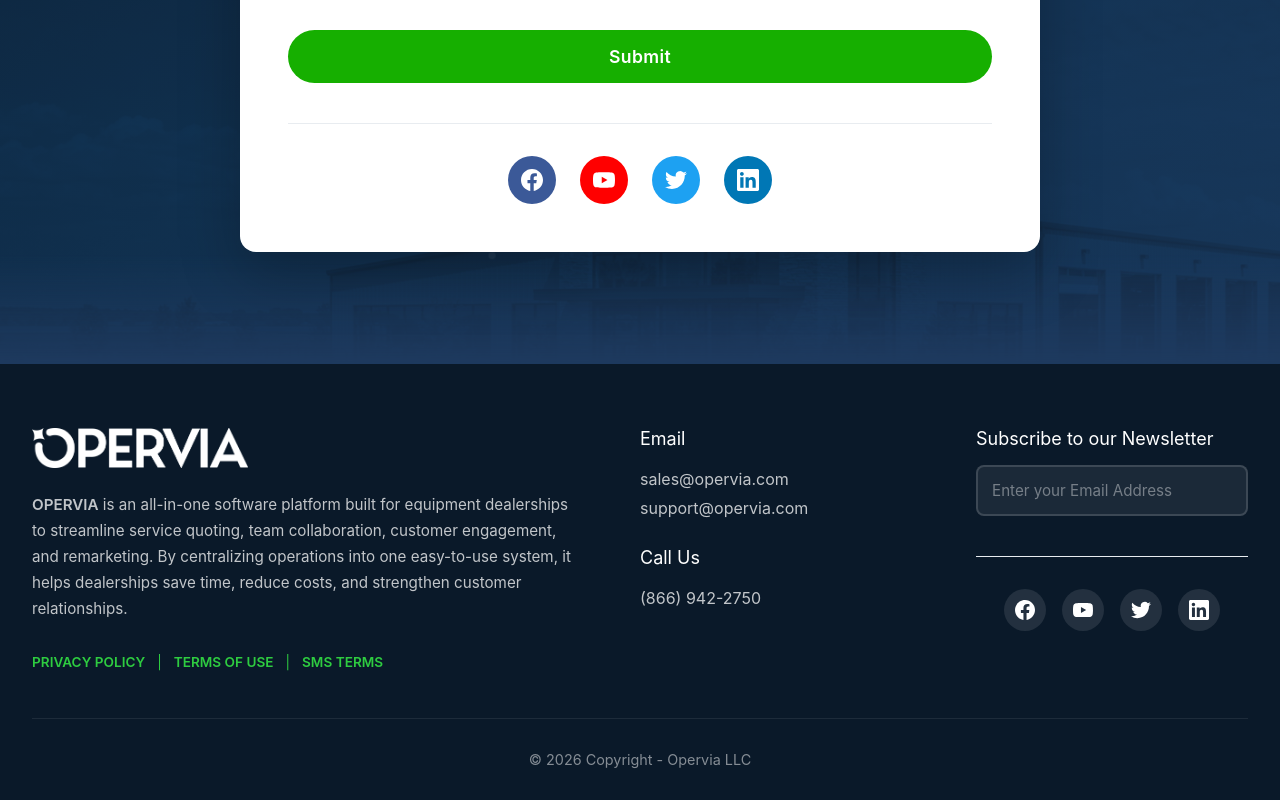
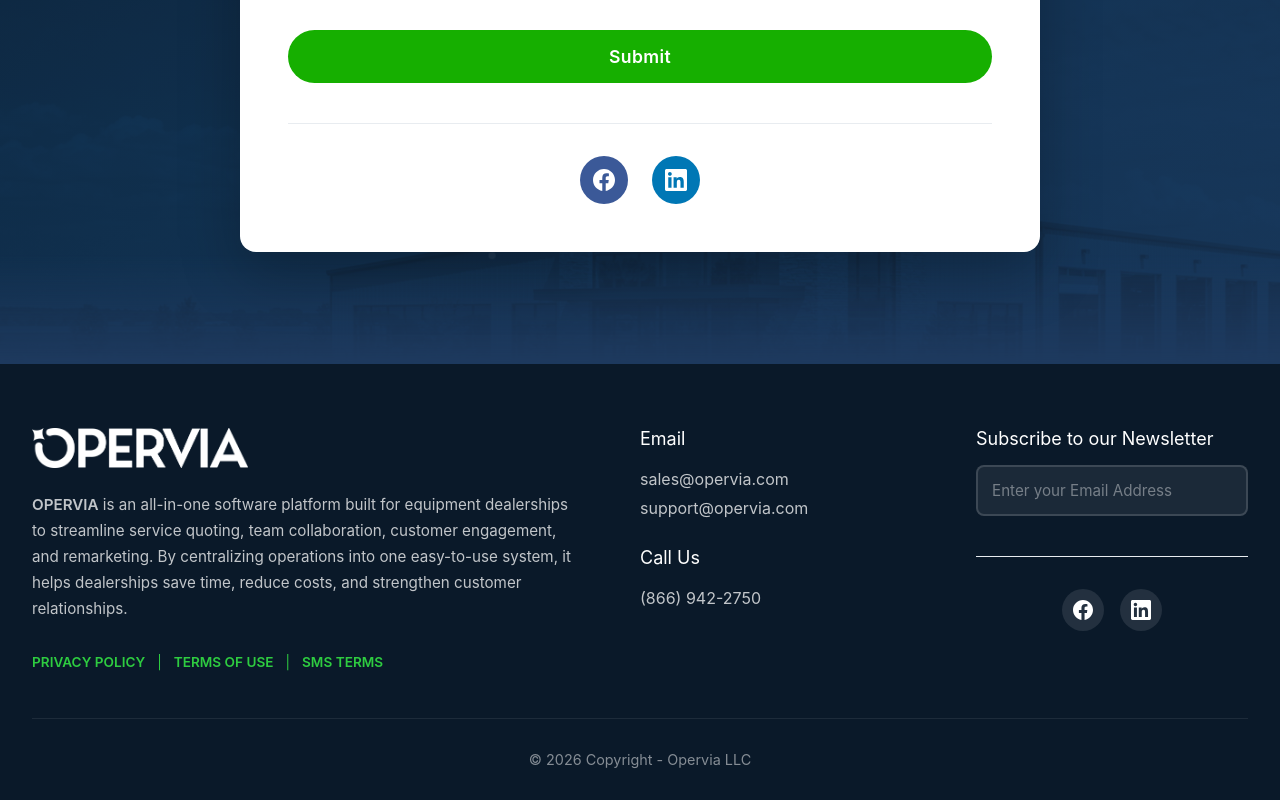
Before and after one commit to adam-clay/opervia-public, a React (Vite) app: page / in a window 1280 px wide. Shown: the part 10897-11697 px from the top of the page. Built offline with nearby package versions, Linux system fonts and the light colour scheme; no server answers.

Commit message:
no youtube no x

```diff
--- a/src/components/Contact.tsx
+++ b/src/components/Contact.tsx
@@ -97,7 +97,7 @@ const Contact = () => {
                 <path d="M24 12.073c0-6.627-5.373-12-12-12s-12 5.373-12 12c0 5.99 4.388 10.954 10.125 11.854v-8.385H7.078v-3.47h3.047V9.43c0-3.007 1.792-4.669 4.533-4.669 1.312 0 2.686.235 2.686.235v2.953H15.83c-1.491 0-1.956.925-1.956 1.874v2.25h3.328l-.532 3.47h-2.796v8.385C19.612 23.027 24 18.062 24 12.073z"/>
               </svg>
             </motion.a>
-            <motion.a href="#" target="_blank" rel="noopener noreferrer" aria-label="YouTube" className="social-icon youtube" variants={socialItemVariants}>
+            {/* <motion.a href="#" target="_blank" rel="noopener noreferrer" aria-label="YouTube" className="social-icon youtube" variants={socialItemVariants}>
               <svg viewBox="0 0 24 24" fill="currentColor">
                 <path d="M23.498 6.186a3.016 3.016 0 0 0-2.122-2.136C19.505 3.545 12 3.545 12 3.545s-7.505 0-9.377.505A3.017 3.017 0 0 0 .502 6.186C0 8.07 0 12 0 12s0 3.93.502 5.814a3.016 3.016 0 0 0 2.122 2.136c1.871.505 9.376.505 9.376.505s7.505 0 9.377-.505a3.015 3.015 0 0 0 2.122-2.136C24 15.93 24 12 24 12s0-3.93-.502-5.814zM9.545 15.568V8.432L15.818 12l-6.273 3.568z"/>
               </svg>
@@ -106,7 +106,7 @@ const Contact = () => {
               <svg viewBox="0 0 24 24" fill="currentColor">
                 <path d="M23.953 4.57a10 10 0 01-2.825.775 4.958 4.958 0 002.163-2.723c-.951.555-2.005.959-3.127 1.184a4.92 4.92 0 00-8.384 4.482C7.69 8.095 4.067 6.13 1.64 3.162a4.822 4.822 0 00-.666 2.475c0 1.71.87 3.213 2.188 4.096a4.904 4.904 0 01-2.228-.616v.06a4.923 4.923 0 003.946 4.827 4.996 4.996 0 01-2.212.085 4.936 4.936 0 004.604 3.417 9.867 9.867 0 01-6.102 2.105c-.39 0-.779-.023-1.17-.067a13.995 13.995 0 007.557 2.209c9.053 0 13.998-7.496 13.998-13.985 0-.21 0-.42-.015-.63A9.935 9.935 0 0024 4.59z"/>
               </svg>
-            </motion.a>
+            </motion.a> */}
             <motion.a href="https://www.linkedin.com/company/opervia" target="_blank" rel="noopener noreferrer" aria-label="LinkedIn" className="social-icon linkedin" variants={socialItemVariants}>
               <svg viewBox="0 0 24 24" fill="currentColor">
                 <path d="M20.447 20.452h-3.554v-5.569c0-1.328-.027-3.037-1.852-3.037-1.853 0-2.136 1.445-2.136 2.939v5.667H9.351V9h3.414v1.561h.046c.477-.9 1.637-1.85 3.37-1.85 3.601 0 4.267 2.37 4.267 5.455v6.286zM5.337 7.433c-1.144 0-2.063-.926-2.063-2.065 0-1.138.92-2.063 2.063-2.063 1.14 0 2.064.925 2.064 2.063 0 1.139-.925 2.065-2.064 2.065zm1.782 13.019H3.555V9h3.564v11.452zM22.225 0H1.771C.792 0 0 .774 0 1.729v20.542C0 23.227.792 24 1.771 24h20.451C23.2 24 24 23.227 24 22.271V1.729C24 .774 23.2 0 22.222 0h.003z"/>
--- a/src/components/Footer.tsx
+++ b/src/components/Footer.tsx
@@ -80,7 +80,7 @@ const Footer = () => {
                   <path d="M24 12.073c0-6.627-5.373-12-12-12s-12 5.373-12 12c0 5.99 4.388 10.954 10.125 11.854v-8.385H7.078v-3.47h3.047V9.43c0-3.007 1.792-4.669 4.533-4.669 1.312 0 2.686.235 2.686.235v2.953H15.83c-1.491 0-1.956.925-1.956 1.874v2.25h3.328l-.532 3.47h-2.796v8.385C19.612 23.027 24 18.062 24 12.073z"/>
                 </svg>
               </a>
-              <a href="#" aria-label="YouTube" className="social-icon youtube">
+              {/* <a href="#" aria-label="YouTube" className="social-icon youtube">
                 <svg viewBox="0 0 24 24" fill="currentColor">
                   <path d="M23.498 6.186a3.016 3.016 0 0 0-2.122-2.136C19.505 3.545 12 3.545 12 3.545s-7.505 0-9.377.505A3.017 3.017 0 0 0 .502 6.186C0 8.07 0 12 0 12s0 3.93.502 5.814a3.016 3.016 0 0 0 2.122 2.136c1.871.505 9.376.505 9.376.505s7.505 0 9.377-.505a3.015 3.015 0 0 0 2.122-2.136C24 15.93 24 12 24 12s0-3.93-.502-5.814zM9.545 15.568V8.432L15.818 12l-6.273 3.568z"/>
                 </svg>
@@ -89,7 +89,7 @@ const Footer = () => {
                 <svg viewBox="0 0 24 24" fill="currentColor">
                   <path d="M23.953 4.57a10 10 0 01-2.825.775 4.958 4.958 0 002.163-2.723c-.951.555-2.005.959-3.127 1.184a4.92 4.92 0 00-8.384 4.482C7.69 8.095 4.067 6.13 1.64 3.162a4.822 4.822 0 00-.666 2.475c0 1.71.87 3.213 2.188 4.096a4.904 4.904 0 01-2.228-.616v.06a4.923 4.923 0 003.946 4.827 4.996 4.996 0 01-2.212.085 4.936 4.936 0 004.604 3.417 9.867 9.867 0 01-6.102 2.105c-.39 0-.779-.023-1.17-.067a13.995 13.995 0 007.557 2.209c9.053 0 13.998-7.496 13.998-13.985 0-.21 0-.42-.015-.63A9.935 9.935 0 0024 4.59z"/>
                 </svg>
-              </a>
+              </a> */}
               <a href="https://www.linkedin.com/company/opervia" aria-label="LinkedIn" className="social-icon linkedin">
                 <svg viewBox="0 0 24 24" fill="currentColor">
                   <path d="M20.447 20.452h-3.554v-5.569c0-1.328-.027-3.037-1.852-3.037-1.853 0-2.136 1.445-2.136 2.939v5.667H9.351V9h3.414v1.561h.046c.477-.9 1.637-1.85 3.37-1.85 3.601 0 4.267 2.37 4.267 5.455v6.286zM5.337 7.433c-1.144 0-2.063-.926-2.063-2.065 0-1.138.92-2.063 2.063-2.063 1.14 0 2.064.925 2.064 2.063 0 1.139-.925 2.065-2.064 2.065zm1.782 13.019H3.555V9h3.564v11.452zM22.225 0H1.771C.792 0 0 .774 0 1.729v20.542C0 23.227.792 24 1.771 24h20.451C23.2 24 24 23.227 24 22.271V1.729C24 .774 23.2 0 22.222 0h.003z"/>
```
